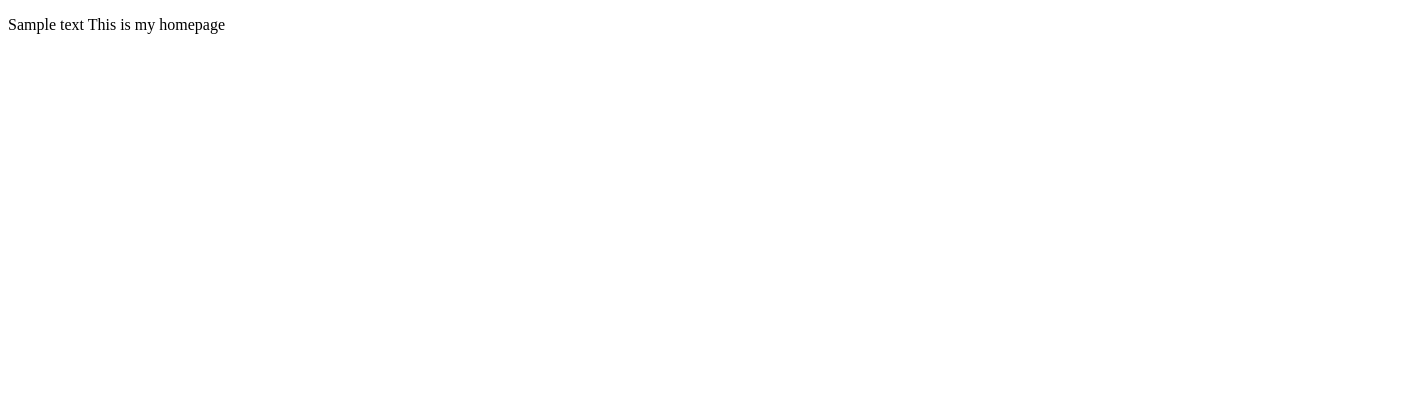
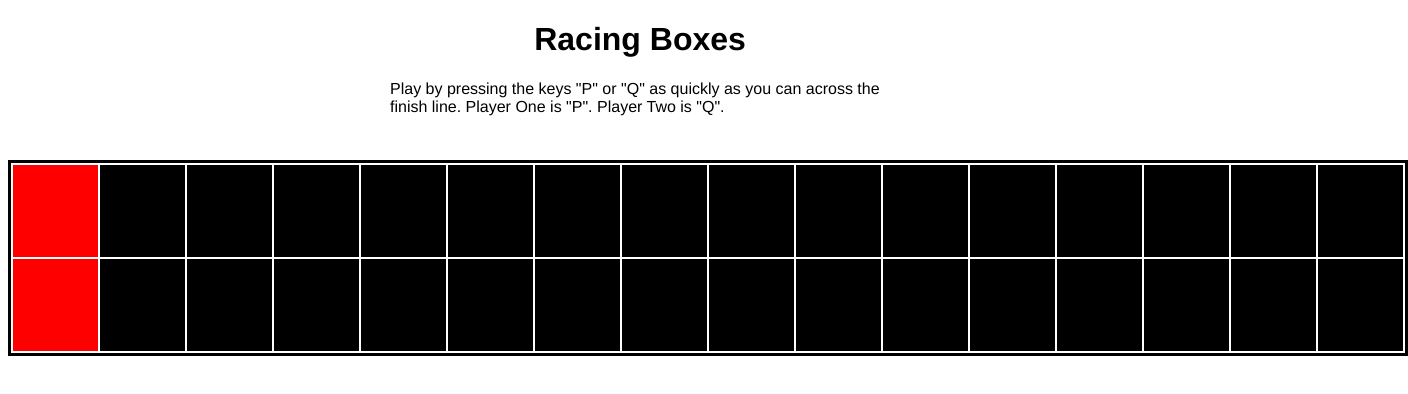
Before and after one commit to calvinackerson/calvinackerson.github.io, a plain HTML site: page index.htm in a window 1280 px wide. Shown: the whole page, 1408 px wide, since content can reach past the window. Drawn offline with nearby package versions, Linux system fonts and the light colour scheme.

Commit message:
new index????

```diff
--- a/index.htm
+++ b/index.htm
@@ -1,16 +1,126 @@
 <!doctype html>
+<html>
+<head>
+  <title>racing boxes</title>
+  <script src="https://ajax.googleapis.com/ajax/libs/jquery/1.10.2/jquery.min.js"></script>
+  <script src="application.js"></script>
+  <link rel="stylesheet" href="racer_table.css" type="text/css" />
+    <style>
+    body {
+  font-family: 'Helvetica', sans-serif;
+}
 
-<html lang="en">
-<head>
-  <meta charset="utf-8">
+h1 {
+  text-align: center;
+}
 
-  <title>Calvins Homepage</title>
-  <meta name="description" content="HTML5 Template">
+.description {
+  height: 80px;
+  width: 500px;
+  margin: 0 auto;
+}
 
+.racer_table {
+  width: 1400px;
+  margin: 0 auto;
+  border: solid 3px;
+}
+.racer_table td {
+  background-color: black;
+  height: 90px;
+  width: 64px;
+  text-align: center;
+}
+
+.racer_table td.active {
+  background-color: red;
+}
+    </style>
+<script>
+    $(document).ready(function() {
+  var end_of_track = 15;
+  var players = [
+    {
+      id: 1,
+      position: 0,
+      keycode: 80,
+      css_locator: '#player1_strip'
+    },
+    {
+      id: 2,
+      position: 0,
+      keycode: 81,
+      css_locator: '#player2_strip'
+    }
+  ];
+
+  function advancePlayer(keyCode) {
+    players.forEach(function(player){
+      if (keyCode == player.keycode && players[0].position < end_of_track && players[1].position < end_of_track) {
+        move_player(player.css_locator);
+        player.position++;
+        winner(player.position, player.id);
+      }
+    });
+  }
+
+  $(document).keyup(function(e) {
+    advancePlayer(e.keyCode);
+  });
+});
+
+function move_player(strip) {
+  $(strip).find('td.active').removeClass('active').next().addClass('active');
+}
+
+function winner(player, num) {
+  if (player > 14) {
+    alert("Player " + num + " has won!");
+  }
+}
+</script>
 </head>
-
 <body>
-<p>Sample text
-    This is my homepage</p>
+<h1>Racing Boxes</h1>
+<div class="description">
+Play by pressing the keys "P" or "Q" as quickly as you can across the finish line. Player One is "P". Player Two is "Q".
+</div>
+<table class="racer_table">
+  <tr id="player1_strip">
+    <td class="active"></td>
+    <td></td>
+    <td></td>
+    <td></td>
+    <td></td>
+    <td></td>
+    <td></td>
+    <td></td>
+    <td></td>
+    <td></td>
+    <td></td>
+    <td></td>
+    <td></td>
+    <td></td>
+    <td></td>
+    <td>FINISH</td>
+  </tr>
+  <tr id="player2_strip">
+    <td class="active"></td>
+    <td></td>
+    <td></td>
+    <td></td>
+    <td></td>
+    <td></td>
+    <td></td>
+    <td></td>
+    <td></td>
+    <td></td>
+    <td></td>
+    <td></td>
+    <td></td>
+    <td></td>
+    <td></td>
+    <td>LINE</td>
+  </tr>
+</table>
 </body>
-</html>
```
